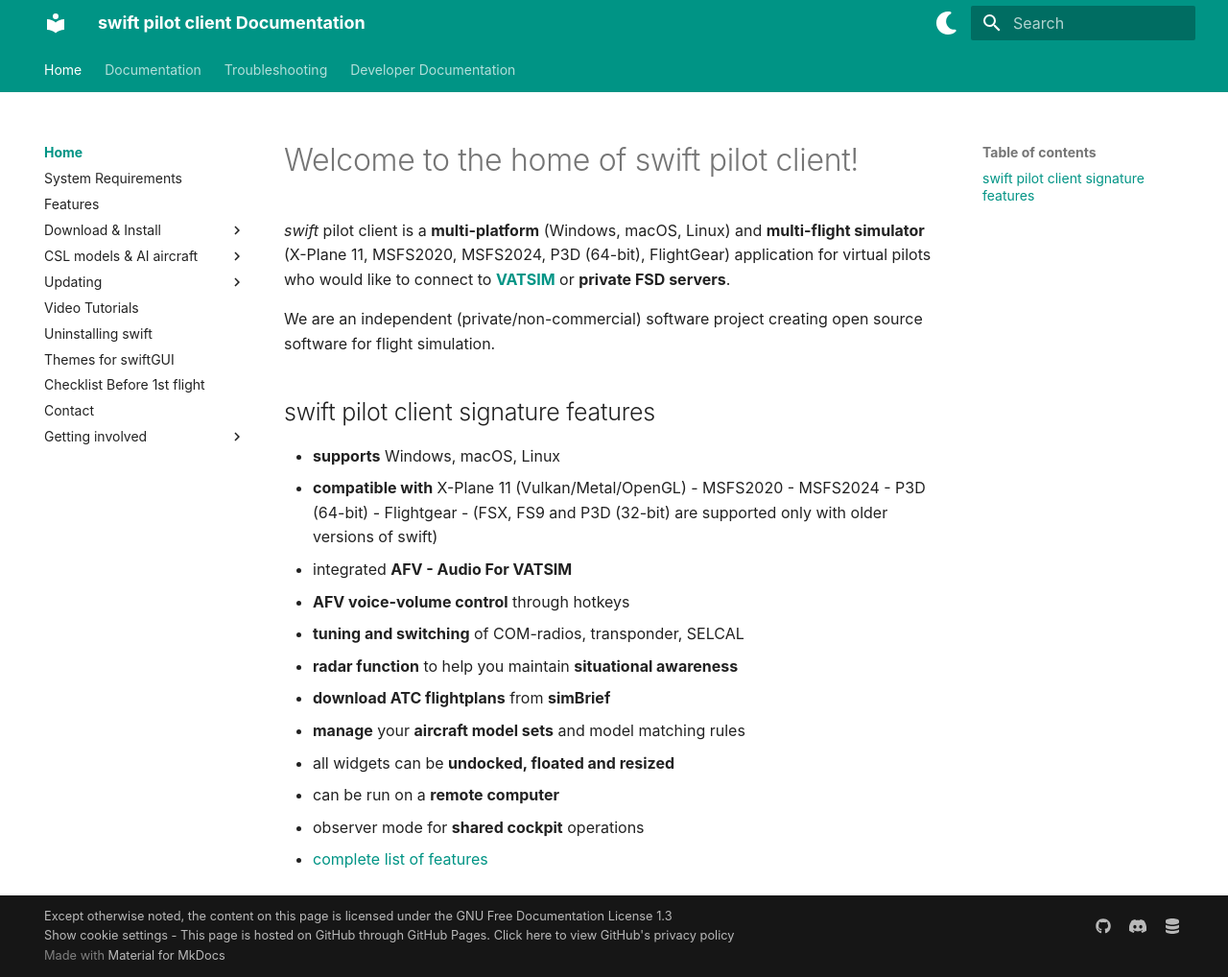
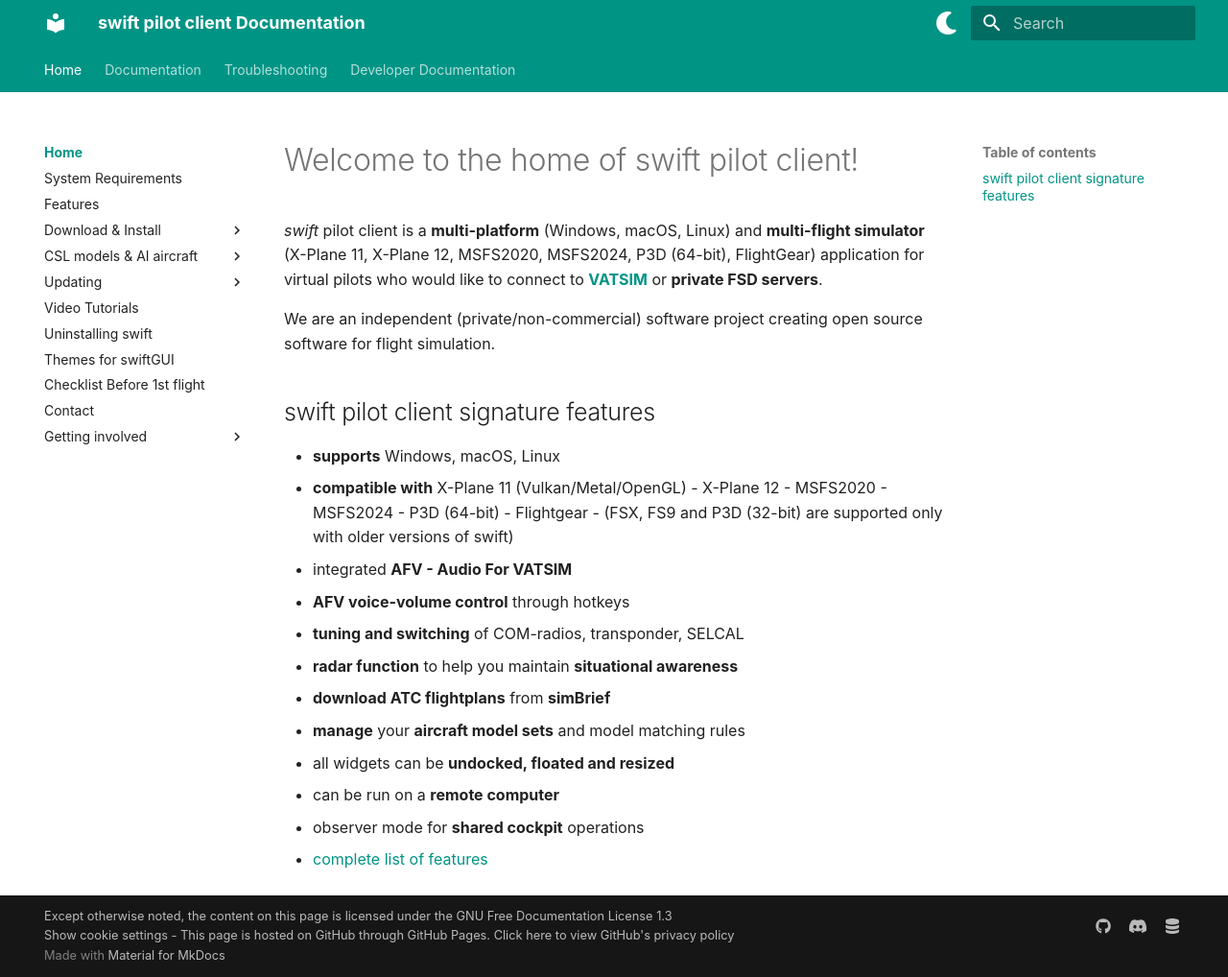
Before and after one commit to swift-project/docs, an MkDocs documentation site: the page built from docs/index.md, in a window 1280 px wide and 1018 px high. Shown: the whole window at 96% size. Built offline with MkDocs 1.6.1 and Material for MkDocs 9.7.7, drawn with Linux system fonts in a browser that asks for light colours.

Commit message:
Add X-Plane 12

```diff
--- a/docs/index.md
+++ b/docs/index.md
@@ -5,14 +5,14 @@
 
 # Welcome to the home of swift pilot client!
 
-*swift* pilot client is a **multi-platform** (Windows, macOS, Linux) and **multi-flight simulator** (X-Plane 11, MSFS2020, MSFS2024, P3D (64-bit), FlightGear) application for virtual pilots who would like to connect to **[VATSIM](https://www.vatsim.net)** or **private FSD servers**.
+*swift* pilot client is a **multi-platform** (Windows, macOS, Linux) and **multi-flight simulator** (X-Plane 11, X-Plane 12, MSFS2020, MSFS2024, P3D (64-bit), FlightGear) application for virtual pilots who would like to connect to **[VATSIM](https://www.vatsim.net)** or **private FSD servers**.
 
 We are an independent (private/non-commercial) software project creating open source software for flight simulation.
 
 ## swift pilot client signature features
 
 -  **supports** Windows, macOS, Linux
--  **compatible with** X-Plane 11 (Vulkan/Metal/OpenGL) - MSFS2020 - MSFS2024 - P3D (64-bit) - Flightgear - (FSX, FS9 and P3D (32-bit) are supported only with older versions of swift)
+-  **compatible with** X-Plane 11 (Vulkan/Metal/OpenGL) - X-Plane 12 - MSFS2020 - MSFS2024 - P3D (64-bit) - Flightgear - (FSX, FS9 and P3D (32-bit) are supported only with older versions of swift)
 -  integrated **AFV - Audio For VATSIM**
 -  **AFV voice-volume control** through hotkeys
 -  **tuning and switching** of COM-radios, transponder, SELCAL
```
Also changed, not shown: docs/home/system_requirements.md (+2 -1 lines).
